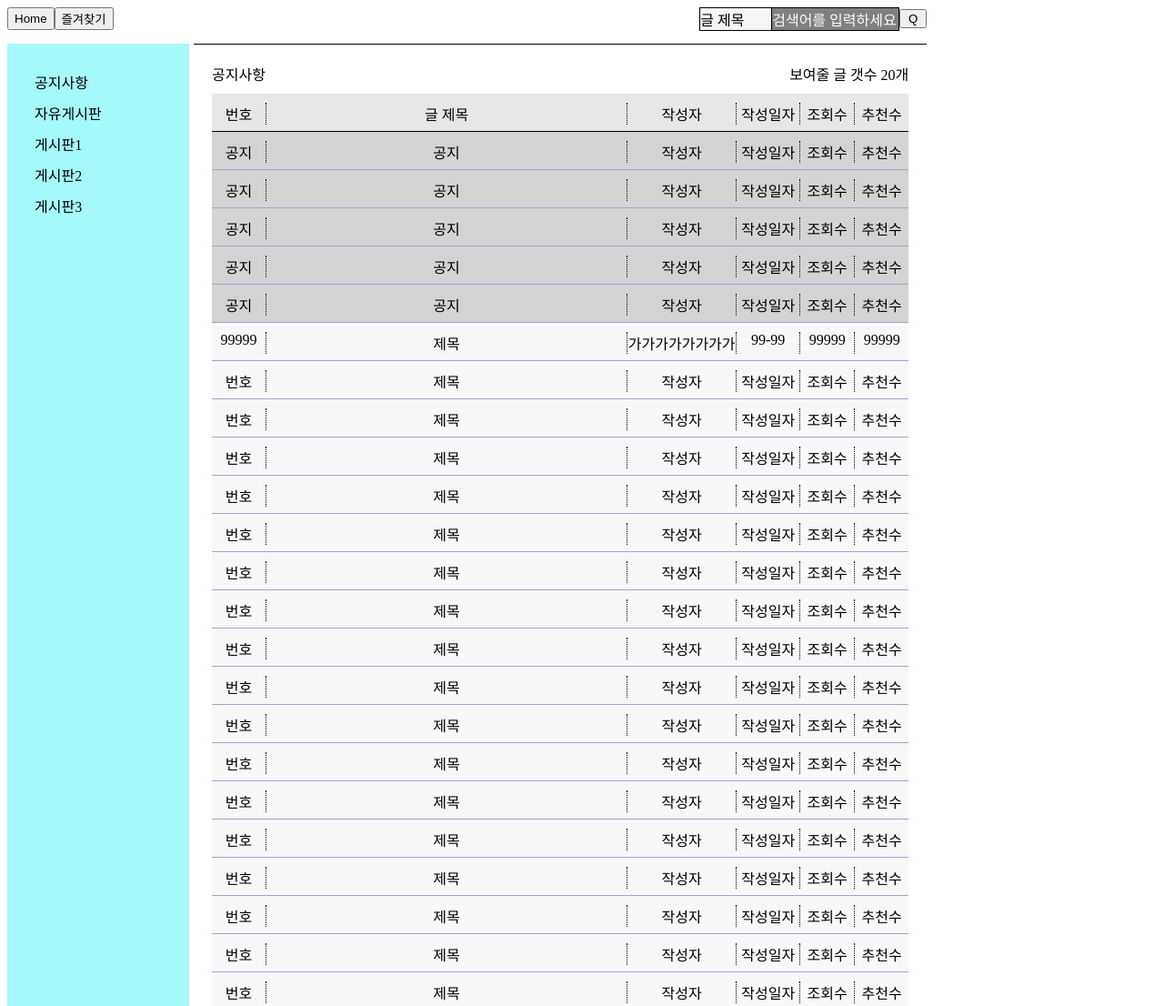
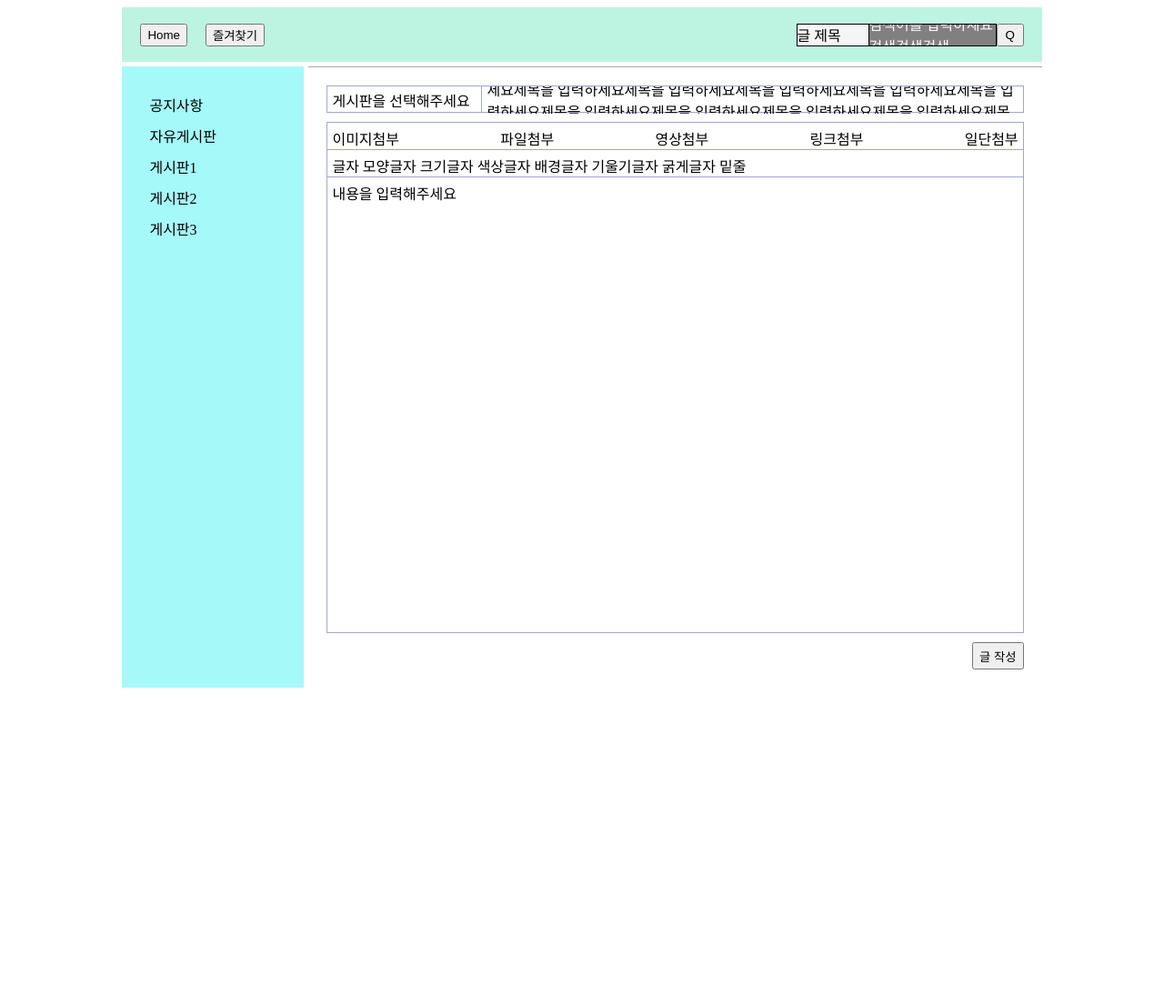
Before and after one commit to dpclfk/board, a plain HTML site: page board.html in a window 1280 px wide. Shown: the top 1106 px of the page at 91% size. After the commit the page ends 800 px from the top, so only its background shows below. Drawn offline with Linux system fonts and the light colour scheme.

Commit message:
새글작성 페이지 프로토타입

```diff
--- a/board.css
+++ b/board.css
@@ -6,6 +6,8 @@
   /* width: 1500px; */
   width: 80%;
   /* overflow: auto; */
+  min-width: 1000px;
+  margin: auto;
 }
 /* 상단바 시작 */
 #header {
@@ -13,15 +15,21 @@
   /* width: 1000px; */
   /* position: relative; */
   justify-content: space-between;
-  height: 40px;
+  height: 60px;
+  background-color: rgb(188, 244, 225);
   /* flex: 1; */
   /* padding-bottom: 5px; */
   /* margin-bottom: 1px; */
+  align-items: center;
+  padding: 20px;
+  margin-bottom: 5px;
 }
 
 #home-favorites {
   height: 25px;
   display: flex;
+  /* flex-wrap: 10px; */
+  gap: 20px;
 }
 
 #search {
@@ -39,6 +47,9 @@
   /* flex: 1; */
   width: 80px;
   border: 1px solid black;
+  display: flex;
+  height: 25px;
+  align-items: center;
 }
 
 #search-box {
@@ -47,13 +58,17 @@
   flex: 1;
   background-color: gray;
   /* text-align: end; */
-  overflow: hidden;
+  overflow: scroll;
   border: 1px solid black;
   border-left: 0px;
+  display: flex;
+  height: 25px;
+  align-items: center;
 }
 
 #search button {
   width: 30px;
+  height: 25px;
 }
 /* 상단바 끝 */
 
@@ -93,7 +108,7 @@
   flex: 1;
   padding: 20px;
   height: auto;
-  border-top: 1px solid black;
+  border-top: 1px solid rgb(163, 163, 212);
 }
 
 #post-header {
@@ -122,7 +137,8 @@
   /* width: 40px; */
   flex: 1;
   /* border-right: 1px solid black; */
-  text-align: center;
+  /* text-align: center; */
+  padding-left: 5px;
 }
 
 .post-type-utvg {
@@ -137,24 +153,28 @@
   /* justify-content: space-between; */
   /* width: 250px; */
   border-left: 1px dotted black;
-  text-align: center;
+  /* text-align: center; */
   /* flex: 1; */
 }
 
 .post-type-user {
   width: 120px;
+  padding-left: 5px;
 }
 
 .post-type-time {
   width: 70px;
+  text-align: center;
 }
 
 .post-type-view {
   width: 60px;
+  text-align: center;
 }
 
-.post-type-good {
+.post-type-like {
   width: 60px;
+  text-align: center;
 }
 
 #post-list ol {
@@ -221,44 +241,88 @@
   /* align-self: end; */
 }
 
-#new-post-write {
+/* 메인페이지 끝 */
+
+/* 새글작성 페이지 시작 */
+
+/* #new-post-write {
   width: 70px;
-}
+} */
 
-#new-post {
+/* #new-post {
   margin-left: 50px;
-}
+} */
 
 #new-post-head {
   display: flex;
   /* justify-content: left; */
-  margin-top: 20px;
-  width: 700px;
-  border: 1px solid black;
+  /* margin-top: 20px; */
+  /* width: 700px; */
+  border: 1px solid rgb(163, 163, 212);
+  height: 30px;
+  /* align-items: center; */
+  font-size: 16px;
 }
 
-#new-post-headline {
-  margin-left: 5px;
+#new-post-board {
+  border-right: 1px solid rgb(163, 163, 212);
+  padding: 0px 5px 0px 5px;
+  width: 170px;
+  /* text-align: center; */
+  height: 29px;
+  display: flex;
+  align-items: center;
+  /* flex: 1; */
+
+  /* font-size: 16px; */
+}
+
+#new-post-header {
+  /* padding-left: 5px; */
+  padding: 0px 5px 0px 5px;
   overflow: scroll;
+  height: 30px;
+  display: flex;
+  align-items: center;
+  flex: 1;
+
   /* margin-right: 50px; */
   /* border: 1px solid black; */
 }
 
-#new-post-board {
-  border-right: 1px solid black;
-  padding-right: 30px;
-  /* text-align: center; */
+#new-post-main {
+  /* width: 700px; */
+  /* margin-bottom: 10px; */
+  margin-top: 10px;
+  border: 1px solid rgb(163, 163, 212);
 }
 
-#new-post-body {
-  width: 700px;
+#new-post-file {
+  height: 30px;
+  border-bottom: 1px solid rgb(163, 163, 212);
+  padding: 5px;
+  display: flex;
+  justify-content: space-between;
+}
+
+#new-post-text-type {
+  height: 30px;
+  border-bottom: 1px solid rgb(163, 163, 212);
+  padding: 5px;
+  display: flex;
 }
 
 #new-post-text {
+  height: 500px;
+  overflow: scroll;
+  padding: 5px;
+}
+
+#new-post-create {
+  height: 30px;
+  display: flex;
+  justify-content: end;
   margin-top: 10px;
-  height: 500px;
-  border: 1px solid black;
-  overflow: scroll;
 }
 
 #now-post-head {
--- a/board.html
+++ b/board.html
@@ -14,7 +14,7 @@
         </div>
         <div id="search">
           <div id="search-type">글 제목</div>
-          <div id="search-box">검색어를 입력하세요</div>
+          <div id="search-box">검색어를 입력하세요 검색검색검색</div>
           <button>Q</button>
         </div>
       </div>
@@ -29,7 +29,7 @@
           </ol>
         </div>
         <div id="post">
-          <div id="post-main" class="">
+          <div id="post-main" class="none">
             <div id="post-header">
               <div id="now-board">공지사항</div>
               <div id="show-post">
@@ -44,7 +44,7 @@
                   <div class="post-type-user">작성자</div>
                   <div class="post-type-time">작성일자</div>
                   <div class="post-type-view">조회수</div>
-                  <div class="post-type-good">추천수</div>
+                  <div class="post-type-like">추천수</div>
                 </div>
               </div>
               <div id="post-notice">
@@ -56,7 +56,7 @@
                       <div class="post-type-user">작성자</div>
                       <div class="post-type-time">작성일자</div>
                       <div class="post-type-view">조회수</div>
-                      <div class="post-type-good">추천수</div>
+                      <div class="post-type-like">추천수</div>
                     </div>
                   </li>
                   <li class="post-list-li">
@@ -66,7 +66,7 @@
                       <div class="post-type-user">작성자</div>
                       <div class="post-type-time">작성일자</div>
                       <div class="post-type-view">조회수</div>
-                      <div class="post-type-good">추천수</div>
+                      <div class="post-type-like">추천수</div>
                     </div>
                   </li>
                   <!-- </div> -->
@@ -77,7 +77,7 @@
                       <div class="post-type-user">작성자</div>
                       <div class="post-type-time">작성일자</div>
                       <div class="post-type-view">조회수</div>
-                      <div class="post-type-good">추천수</div>
+                      <div class="post-type-like">추천수</div>
                     </div>
                   </li>
                   <li class="post-list-li">
@@ -87,7 +87,7 @@
                       <div class="post-type-user">작성자</div>
                       <div class="post-type-time">작성일자</div>
                       <div class="post-type-view">조회수</div>
-                      <div class="post-type-good">추천수</div>
+                      <div class="post-type-like">추천수</div>
                     </div>
                   </li>
                   <li class="post-list-li">
@@ -97,7 +97,7 @@
                       <div class="post-type-user">작성자</div>
                       <div class="post-type-time">작성일자</div>
                       <div class="post-type-view">조회수</div>
-                      <div class="post-type-good">추천수</div>
+                      <div class="post-type-like">추천수</div>
                     </div>
                   </li>
                 </ol>
@@ -111,7 +111,7 @@
                       <div class="post-type-user">가가가가가가가가</div>
                       <div class="post-type-time">99-99</div>
                       <div class="post-type-view">99999</div>
-                      <div class="post-type-good">99999</div>
+                      <div class="post-type-like">99999</div>
                     </div>
                   </li>
                   <li class="post-list-li">
@@ -121,7 +121,7 @@
                       <div class="post-type-user">작성자</div>
                       <div class="post-type-time">작성일자</div>
                       <div class="post-type-view">조회수</div>
-                      <div class="post-type-good">추천수</div>
+                      <div class="post-type-like">추천수</div>
                     </div>
                   </li>
                   <li class="post-list-li">
@@ -131,7 +131,7 @@
                       <div class="post-type-user">작성자</div>
                       <div class="post-type-time">작성일자</div>
                       <div class="post-type-view">조회수</div>
-                      <div class="post-type-good">추천수</div>
+                      <div class="post-type-like">추천수</div>
                     </div>
                   </li>
                   <li class="post-list-li">
@@ -141,7 +141,7 @@
                       <div class="post-type-user">작성자</div>
                       <div class="post-type-time">작성일자</div>
                       <div class="post-type-view">조회수</div>
-                      <div class="post-type-good">추천수</div>
+                      <div class="post-type-like">추천수</div>
                     </div>
                   </li>
                   <li class="post-list-li">
@@ -151,7 +151,7 @@
                       <div class="post-type-user">작성자</div>
                       <div class="post-type-time">작성일자</div>
                       <div class="post-type-view">조회수</div>
-                      <div class="post-type-good">추천수</div>
+                      <div class="post-type-like">추천수</div>
                     </div>
                   </li>
                   <li class="post-list-li">
@@ -161,7 +161,7 @@
                       <div class="post-type-user">작성자</div>
                       <div class="post-type-time">작성일자</div>
                       <div class="post-type-view">조회수</div>
-                      <div class="post-type-good">추천수</div>
+                      <div class="post-type-like">추천수</div>
                     </div>
                   </li>
                   <li class="post-list-li">
@@ -171,7 +171,7 @@
                       <div class="post-type-user">작성자</div>
                       <div class="post-type-time">작성일자</div>
                       <div class="post-type-view">조회수</div>
-                      <div class="post-type-good">추천수</div>
+                      <div class="post-type-like">추천수</div>
                     </div>
                   </li>
                   <li class="post-list-li">
@@ -181,7 +181,7 @@
                       <div class="post-type-user">작성자</div>
                       <div class="post-type-time">작성일자</div>
                       <div class="post-type-view">조회수</div>
-                      <div class="post-type-good">추천수</div>
+                      <div class="post-type-like">추천수</div>
                     </div>
                   </li>
                   <li class="post-list-li">
@@ -191,7 +191,7 @@
                       <div class="post-type-user">작성자</div>
                       <div class="post-type-time">작성일자</div>
                       <div class="post-type-view">조회수</div>
-                      <div class="post-type-good">추천수</div>
+                      <div class="post-type-like">추천수</div>
                     </div>
                   </li>
                   <li class="post-list-li">
@@ -201,7 +201,7 @@
                       <div class="post-type-user">작성자</div>
                       <div class="post-type-time">작성일자</div>
                       <div class="post-type-view">조회수</div>
-                      <div class="post-type-good">추천수</div>
+                      <div class="post-type-like">추천수</div>
                     </div>
                   </li>
                   <li class="post-list-li">
@@ -211,7 +211,7 @@
                       <div class="post-type-user">작성자</div>
                       <div class="post-type-time">작성일자</div>
                       <div class="post-type-view">조회수</div>
-                      <div class="post-type-good">추천수</div>
+                      <div class="post-type-like">추천수</div>
                     </div>
                   </li>
                   <li class="post-list-li">
@@ -221,7 +221,7 @@
                       <div class="post-type-user">작성자</div>
                       <div class="post-type-time">작성일자</div>
                       <div class="post-type-view">조회수</div>
-                      <div class="post-type-good">추천수</div>
+                      <div class="post-type-like">추천수</div>
                     </div>
                   </li>
                   <li class="post-list-li">
@@ -231,7 +231,7 @@
                       <div class="post-type-user">작성자</div>
                       <div class="post-type-time">작성일자</div>
                       <div class="post-type-view">조회수</div>
-                      <div class="post-type-good">추천수</div>
+                      <div class="post-type-like">추천수</div>
                     </div>
                   </li>
                   <li class="post-list-li">
@@ -241,7 +241,7 @@
                       <div class="post-type-user">작성자</div>
                       <div class="post-type-time">작성일자</div>
                       <div class="post-type-view">조회수</div>
-                      <div class="post-type-good">추천수</div>
+                      <div class="post-type-like">추천수</div>
                     </div>
                   </li>
                   <li class="post-list-li">
@@ -251,7 +251,7 @@
                       <div class="post-type-user">작성자</div>
                       <div class="post-type-time">작성일자</div>
                       <div class="post-type-view">조회수</div>
-                      <div class="post-type-good">추천수</div>
+                      <div class="post-type-like">추천수</div>
                     </div>
                   </li>
                   <li class="post-list-li">
@@ -261,7 +261,7 @@
                       <div class="post-type-user">작성자</div>
                       <div class="post-type-time">작성일자</div>
                       <div class="post-type-view">조회수</div>
-                      <div class="post-type-good">추천수</div>
+                      <div class="post-type-like">추천수</div>
                     </div>
                   </li>
                   <li class="post-list-li">
@@ -271,7 +271,7 @@
                       <div class="post-type-user">작성자</div>
                       <div class="post-type-time">작성일자</div>
                       <div class="post-type-view">조회수</div>
-                      <div class="post-type-good">추천수</div>
+                      <div class="post-type-like">추천수</div>
                     </div>
                   </li>
                   <li class="post-list-li">
@@ -281,7 +281,7 @@
                       <div class="post-type-user">작성자</div>
                       <div class="post-type-time">작성일자</div>
                       <div class="post-type-view">조회수</div>
-                      <div class="post-type-good">추천수</div>
+                      <div class="post-type-like">추천수</div>
                     </div>
                   </li>
                   <li class="post-list-li">
@@ -291,7 +291,7 @@
                       <div class="post-type-user">작성자</div>
                       <div class="post-type-time">작성일자</div>
                       <div class="post-type-view">조회수</div>
-                      <div class="post-type-good">추천수</div>
+                      <div class="post-type-like">추천수</div>
                     </div>
                   </li>
                   <li class="post-list-li">
@@ -301,7 +301,7 @@
                       <div class="post-type-user">작성자</div>
                       <div class="post-type-time">작성일자</div>
                       <div class="post-type-view">조회수</div>
-                      <div class="post-type-good">추천수</div>
+                      <div class="post-type-like">추천수</div>
                     </div>
                   </li>
                 </ol>
@@ -322,18 +322,45 @@
               <button id="new-post-write">글 쓰기</button>
             </div>
           </div>
-          <div id="new-post" class="none">
-            <div id="new-post-head">
-              <div id="new-post-board">공지사항</div>
-              <div id="new-post-headline">
-                <div>제목을 입력하세요</div>
+          <div id="new-post" class="">
+            <div id="new-post-contents">
+              <div id="new-post-head">
+                <div id="new-post-board">게시판을 선택해주세요</div>
+                <div id="new-post-header">
+                  <div>
+                    제목을 입력하세요제목을 입력하세요제목을 입력하세요제목을
+                    입력하세요제목을 입력하세요제목을 입력하세요제목을
+                    입력하세요제목을 입력하세요제목을 입력하세요제목을
+                    입력하세요제목을 입력하세요제목을 입력하세요제목을
+                    입력하세요제목을 입력하세요제목을 입력하세요제목을
+                    입력하세요제목을 입력하세요
+                  </div>
+                </div>
+              </div>
+              <div id="new-post-main">
+                <div id="new-post-file">
+                  <div>이미지첨부</div>
+                  <div>파일첨부</div>
+                  <div>영상첨부</div>
+                  <div>링크첨부</div>
+                  <div>일단첨부</div>
+                </div>
+                <div id="new-post-text-type">
+                  <div>글자 모양</div>
+                  <div>글자 크기</div>
+                  <div>글자 색상</div>
+                  <div>글자 배경</div>
+                  <div>글자 기울기</div>
+                  <div>글자 굵게</div>
+                  <div>글자 밑줄</div>
+                </div>
+                <div id="new-post-text">
+                  <div>내용을 입력해주세요</div>
+                </div>
               </div>
             </div>
-            <div id="new-post-body">
-              <div id="new-post-text">
-                <div>내용을 입력해주세요</div>
-              </div>
-              <button id="new-post-create">글 작성</button>
+            <div id="new-post-create">
+              <button>글 작성</button>
             </div>
           </div>
           <div id="now-post" class="none">
@@ -348,5 +375,6 @@
 </html>
 
 <!-- git add .;git commit -m "글페이지";git push origin develop -->
-<!-- 1. 글밑에 파란줄을 검은줄처럼 하고싶다.
-2. 글 한줄에 div가 너무 많이 들어가는거같다. -->
+
+<!-- 글자수가 오버됐을경우, 스크롤로 하고싶은데 제일 위까진 안올라가는데
+어떻게 해결해야할까? -->
```
